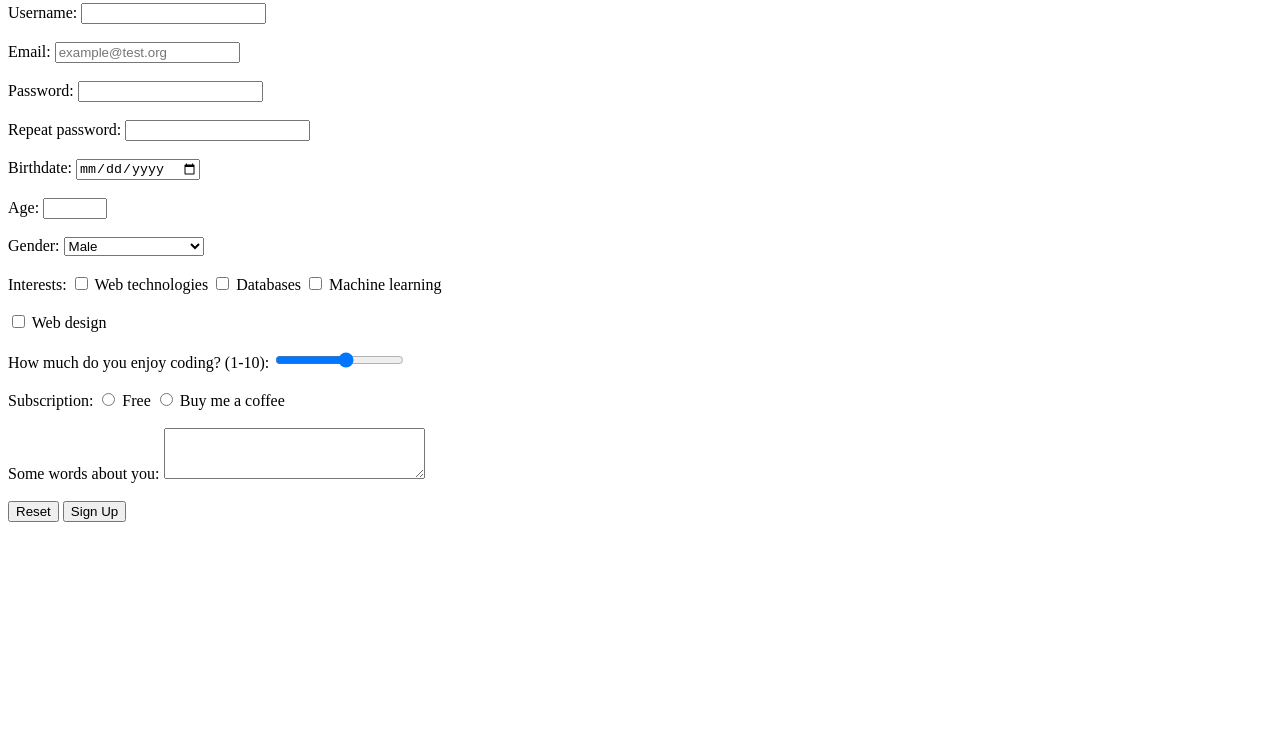
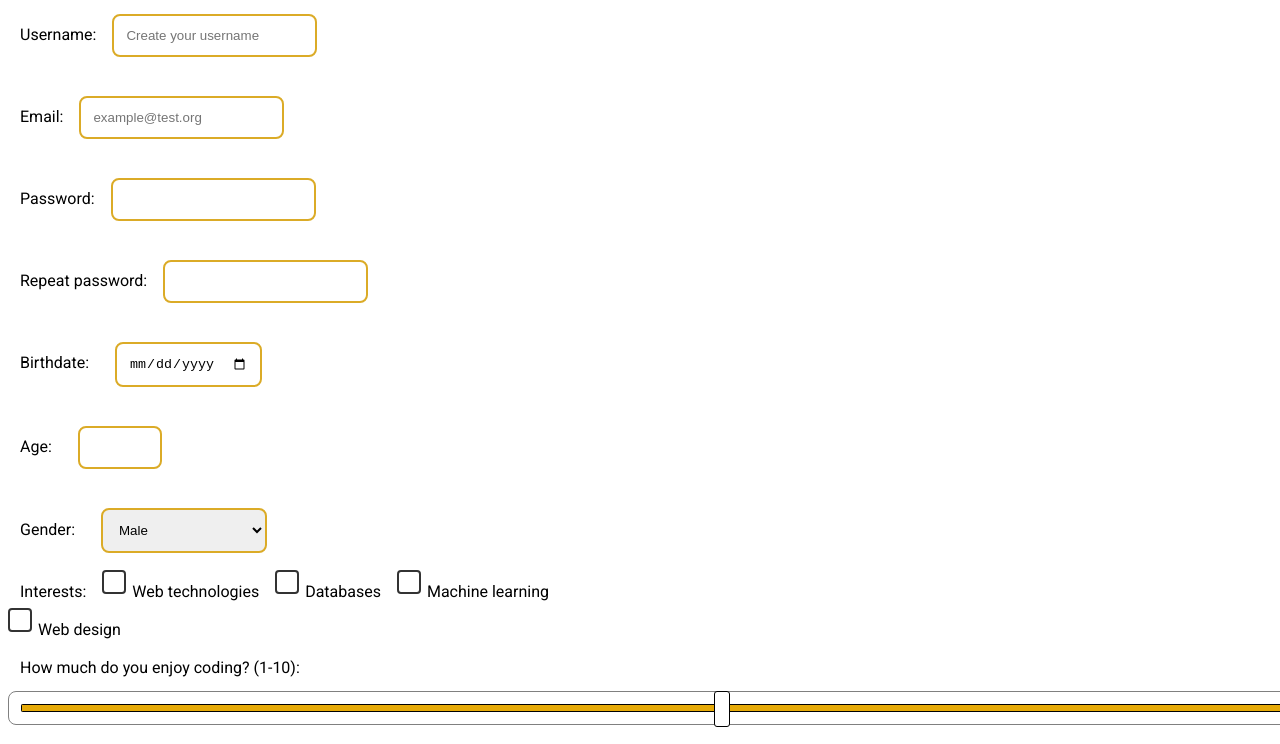
Before and after one commit to BohdanSharubin/web-technologies, a plain HTML site: page signup_form.html in a window 1280 px wide. Shown: the part 64-808 px from the top of the page. Drawn offline with Linux system fonts and the light colour scheme.

Commit message:
Adding styling to forms and main page though out lab 5

```diff
--- a/login_form.html
+++ b/login_form.html
@@ -3,16 +3,17 @@
 <head>
     <meta charset="UTF-8">
     <meta name="viewport" content="width=device-width, initial-scale=1.0">
+    <link rel="stylesheet" href="styles/login.css">
     <title>Login page</title>
 </head>
 <body>
-    <form action="#" method="post">
+    <form id="login_form" action="#" method="post">
         <h2>Login</h2>
         <label for="username">Username:</label>
         <input type="text" id="username" name="username" required><br><br>
         <label for="password">Password:</label>
         <input type="password" id="password" name="password" required><br><br>
-        <input type="submit" value="Login">
+        <input type="submit" value="Log in" id="login_btn">
     </form>
 </body>
 </html>
--- a/signup_form.html
+++ b/signup_form.html
@@ -3,13 +3,14 @@
 <head>
     <meta charset="UTF-8">
     <meta name="viewport" content="width=device-width, initial-scale=1.0">
+    <link rel="stylesheet" href="/styles/signup.css">
     <title>Sign up </title>
 </head>
 <body>
     <form action="#" method="post">
         <h2>Sign Up</h2>
         <label for="username">Username:</label>
-        <input type="text" id="username" name="username" required><br><br>
+        <input type="text" id="username" name="username" placeholder="Create your username" required><br><br>
 
         <label for="email">Email:</label>
         <input type="email" id="email" name="email" placeholder="example@test.org" required><br><br>
@@ -21,14 +22,14 @@
         <input type="password" id="password_repeat" name="password_repeat" required><br><br>
 
         <label for="birthdate">Birthdate:</label>
-        <input type="date" id="birthdate" name="birthdate" required><br><br>
+        <input class="input-base" type="date" id="birthdate" name="birthdate" required><br><br>
 
         <label for="age">Age:</label>
-        <input type="number" id="age" name="age" min="0" max="120"><br><br>
+        <input class="input-base" type="number" id="age" name="age" min="0" max="120"><br><br>
 
 
         <label for="gender">Gender:</label>
-        <select id="gender" name="gender">
+        <select class="input-base" id="gender" name="gender">
             <option value="male">Male</option>
             <option value="female">Female</option>
             <option value="ai">Artificial intelligence</option>
@@ -37,13 +38,13 @@
 
         <label>Interests:</label>
         <input type="checkbox" id="web" name="interests" value="WEB technologies">
-        <label for="web">Web technologies</label>
+        <label class="checkbox-label" for="web">Web technologies</label>
         <input type="checkbox" id="databases" name="interests" value="Databases">
-        <label for="databases">Databases</label>
+        <label class="checkbox-label" for="databases">Databases</label>
         <input type="checkbox" id="machine_learning" name="interests" value="Machine learning">
-        <label for="machine_learning">Machine learning</label><br><br>
+        <label class="checkbox-label" for="machine_learning">Machine learning</label><br><br>
         <input type="checkbox" id="web_design" name="interests" value="Web design">
-        <label for="web_design">Web design</label><br><br>
+        <label class="checkbox-label" for="web_design">Web design</label><br><br>
 
         <label for="range">How much do you enjoy coding? (1-10):</label>
         <input type="range" id="range" name="satisfaction" min="1" max="10"><br><br>
@@ -55,7 +56,7 @@
         <label for="donate">Buy me a coffee</label><br><br>
 
         <label for="facts">Some words about you:</label>
-        <textarea id="facts" name="facts" rows="3" cols="30"></textarea><br><br>
+        <textarea class="input-base" id="facts" name="facts" rows="3" cols="30"></textarea><br><br>
 
         <input type="reset" value="Reset">
         <input type="submit" value="Sign Up">
--- /dev/null
+++ b/styles/login.css
@@ -0,0 +1,45 @@
+@import url('https://fonts.googleapis.com/css2?family=Roboto:ital,wght@0,100..900;1,100..900&display=swap');
+
+body {
+    font-family: "Roboto", sans-serif;
+    font-style: normal;
+}
+
+input[type=text], input[type=password] {
+    padding: 12px;
+    margin: 10px 0;
+    box-sizing: border-box;
+    border: 2px solid rgb(219, 171, 39);
+    border-radius: 8px;
+    outline: none;
+}
+
+#username:focus, #password:focus {
+    background-color: rgb(220, 228, 150);
+}
+
+#username:hover, #password:hover {
+    box-shadow: 0px 4px 8px 0 rgb(39, 38, 38);
+}
+
+input[type=submit] {
+    padding: 10px 30px;
+    margin: 4px 2px;
+    font-size: 16px;
+    border: 2px solid rgb(230, 170, 8);
+    border-radius: 8px;
+}
+
+input[type=submit]:hover {
+    background-color: rgb(156, 219, 39);
+    box-shadow:0 8px 16px 0 rgba(0,0,0,0.6)
+}
+
+input[type=submit]:active {
+     box-shadow: 0 5px #666;
+    transform: translateY(4px);
+}
+
+label {
+    padding: 12px;
+}
--- /dev/null
+++ b/styles/signup.css
@@ -0,0 +1,222 @@
+@import url('https://fonts.googleapis.com/css2?family=Roboto:ital,wght@0,100..900;1,100..900&display=swap');
+
+body {
+    font-family: "Roboto", sans-serif;
+    font-style: normal;
+    font-size: 16px;
+}
+
+label {
+    padding: 12px;
+}
+
+input {
+    padding: 12px;
+}
+
+input[type=text], input[type=password], input[type=email] {
+    padding: 12px;
+    margin: 10px 0;
+    box-sizing: border-box;
+    border: 2px solid rgb(219, 171, 39);
+    border-radius: 8px;
+    outline: none;
+}
+
+
+select {
+    padding: 12px;
+    margin: 10px;
+    border-radius: 8px;
+    appearance: base-select;
+}
+
+input {
+    border-radius: 8px;
+    border: 1px solid grey;
+}
+
+select::picker-icon {
+    color:rgb(230, 170, 8);
+}
+
+.input-base {
+    padding: 12px;
+    margin: 10px;
+    border-radius: 8px;
+    border: 1px solid grey;
+    border: 2px solid rgb(219, 171, 39);
+}
+
+input[type="radio"] {
+    accent-color: rgb(219, 171, 39);
+    transform: scale(1.5);
+}
+
+input[type="checkbox"] {
+  -webkit-appearance: none;
+  appearance: none;
+  display: none;
+}
+
+.checkbox-label {
+  cursor: pointer;
+  position: relative;
+  padding-left: 30px;
+}
+
+.checkbox-label::before {
+  content: '';
+  position: absolute;
+  left: 0;
+  top: 0;
+  width: 20px;
+  height: 20px;
+  border: 2px solid #333;
+  border-radius: 4px;
+  background-color: #fff;
+}
+
+input[type="checkbox"]:checked + .checkbox-label::before {
+  background-color: rgb(219, 171, 39); /* Change background when checked */
+  border-color: #ec8907;
+}
+
+input[type="checkbox"]:checked + .checkbox-label::after {
+  content: '\2713'; /* Unicode checkmark */
+  position: absolute;
+  left: 5px;
+  top: 1px;
+  color: white;
+  font-size: 18px;
+}
+
+input[type=submit] {
+    padding: 10px 30px;
+    margin: 4px 2px;
+    font-size: 16px;
+    border: 2px solid rgb(230, 170, 8);
+    border-radius: 8px;
+}
+
+input[type=submit]:hover {
+    background-color: rgb(156, 219, 39);
+    box-shadow:0 8px 16px 0 rgba(0,0,0,0.6)
+}
+
+input[type=submit]:active {
+     box-shadow: 0 5px #666;
+    transform: translateY(4px);
+}
+
+input[type=reset] {
+    padding: 10px 30px;
+    margin: 4px 2px;
+    font-size: 16px;
+    border: 2px solid rgb(230, 170, 8);
+    border-radius: 8px;
+}
+
+input[type=reset]:hover {
+    background-color: rgb(219, 105, 39);
+    box-shadow:0 8px 16px 0 rgba(0,0,0,0.6)
+}
+
+input[type=reset]:active {
+     box-shadow: 0 5px #666;
+    transform: translateY(4px);
+}
+
+input[type=range] {
+  width: 100%;
+  margin: 13.8px 0;
+  background-color: transparent;
+  -webkit-appearance: none;
+}
+
+input[type=range]:focus {
+  outline: none;
+}
+
+input[type=range]::-webkit-slider-runnable-track {
+  background: rgb(230, 170, 8);
+  border: 0.2px solid #010101;
+  border-radius: 1.3px;
+  width: 100%;
+  height: 8.4px;
+  cursor: pointer;
+}
+
+input[type=range]::-webkit-slider-thumb {
+  margin-top: -14px;
+  width: 16px;
+  height: 36px;
+  background: #ffffff;
+  border: 1px solid #000000;
+  border-radius: 3px;
+  cursor: pointer;
+  -webkit-appearance: none;
+}
+
+input[type=range]:focus::-webkit-slider-runnable-track {
+  background: rgb(230, 170, 8);
+}
+
+input[type=range]::-moz-range-track {
+  background: rgba(48, 113, 172, 0.2);
+  border: 0.2px solid #010101;
+  border-radius: 1.3px;
+  width: 100%;
+  height: 8.4px;
+  cursor: pointer;
+}
+
+input[type=range]::-moz-range-thumb {
+  width: 16px;
+  height: 36px;
+  background: #ffffff;
+  border: 1px solid #000000;
+  border-radius: 3px;
+  cursor: pointer;
+}
+
+input[type=range]::-ms-track {
+  background: transparent;
+  border-color: transparent;
+  border-width: 14.8px 0;
+  color: transparent;
+  width: 100%;
+  height: 8.4px;
+  cursor: pointer;
+}
+
+input[type=range]::-ms-fill-lower {
+  background: #2a6498;
+  border: 0.2px solid #010101;
+  border-radius: 2.6px;
+}
+
+input[type=range]::-ms-fill-upper {
+  background: rgba(48, 113, 172, 0.2);
+  border: 0.2px solid #010101;
+  border-radius: 2.6px;
+}
+
+input[type=range]::-ms-thumb {
+  width: 16px;
+  height: 36px;
+  background: #ffffff;
+  border: 1px solid #000000;
+  border-radius: 3px;
+  cursor: pointer;
+  margin-top: 0px;
+
+}
+
+input[type=range]:focus::-ms-fill-lower {
+  background: rgba(48, 113, 172, 0.2);
+}
+
+input[type=range]:focus::-ms-fill-upper {
+  background: #367ec0;
+}
--- a/styles/style.css
+++ b/styles/style.css
@@ -1,5 +1,8 @@
+@import url('https://fonts.googleapis.com/css2?family=Roboto:ital,wght@0,100..900;1,100..900&display=swap');
+
 body {
-    font-family: "Inter", sans-serif;
+    font-family: "Roboto", sans-serif;
+    font-style: normal;
     background-color: #f5ffdb;
 }
 
@@ -14,3 +17,7 @@ body {
     border-radius: 40%;
     border: 2px solid #ccc;
 }
+
+a {
+    text-decoration: none;
+}
```
